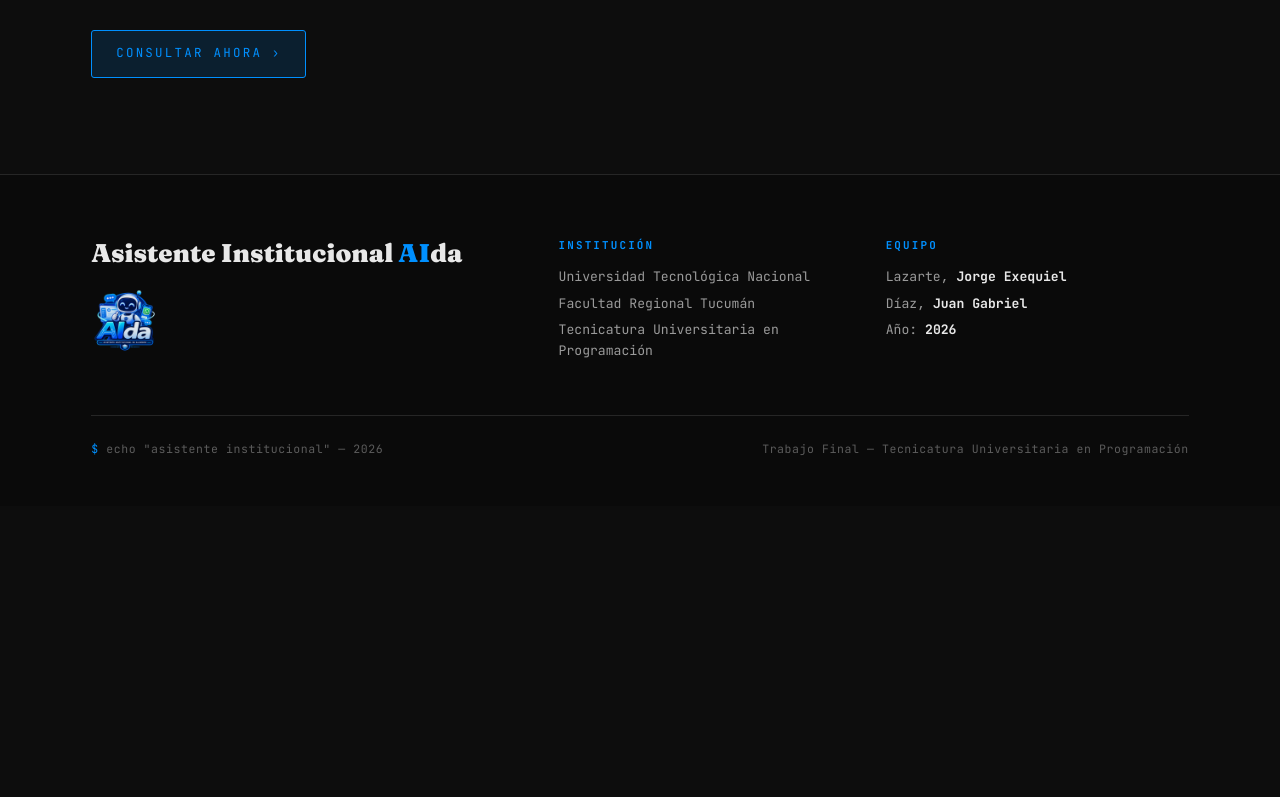
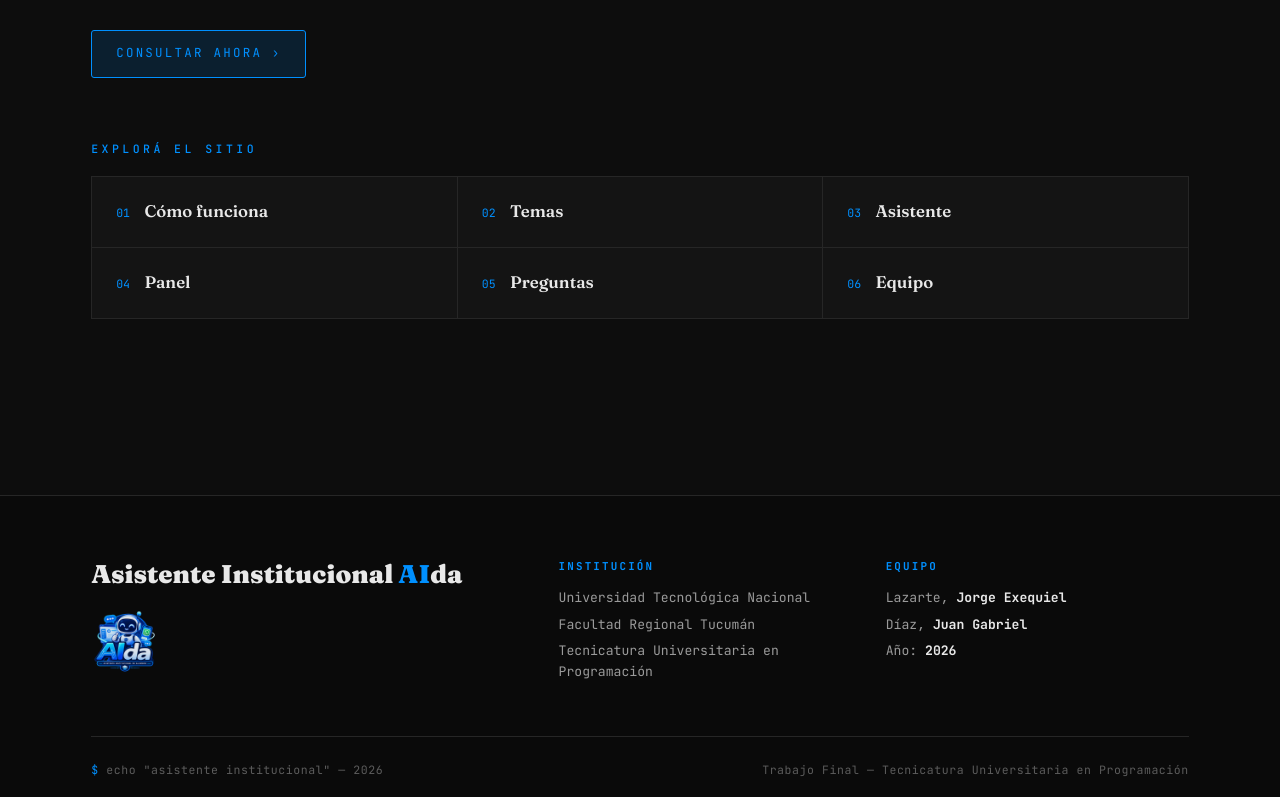
Before and after one commit to JuanDiaz26/aida-frontend, a React (Vite) app: page / in a window 1280 px wide. Shown: the part 840-1637 px from the top of the page. Before the commit the page ends 1346 px from the top, so only its background shows below. Built offline with nearby package versions, Linux system fonts and the light colour scheme.

Commit message:
feat: agregar en la portada los accesos a cada sección

```diff
--- a/src/pages/Inicio.jsx
+++ b/src/pages/Inicio.jsx
@@ -1,7 +1,29 @@
+import { Col, Container, Row } from 'react-bootstrap'
 import Hero from '../components/Hero.jsx'
+import ItemTema from '../components/ItemTema.jsx'
+import { secciones } from '../data/secciones.js'
 
 function Inicio() {
-  return <Hero />
+  return (
+    <>
+      <Hero />
+
+      <section className="section-pad pt-0" aria-labelledby="titulo-explorar">
+        <Container>
+          <h2 id="titulo-explorar" className="explorar-titulo">
+            Explorá el sitio
+          </h2>
+          <Row as="ul" xs={1} sm={2} lg={3} className="temas-grid g-0 list-unstyled">
+            {secciones.map((seccion) => (
+              <Col as="li" key={seccion.ruta}>
+                <ItemTema numero={seccion.numero} texto={seccion.nombre} ruta={seccion.ruta} />
+              </Col>
+            ))}
+          </Row>
+        </Container>
+      </section>
+    </>
+  )
 }
 
 export default Inicio
```
